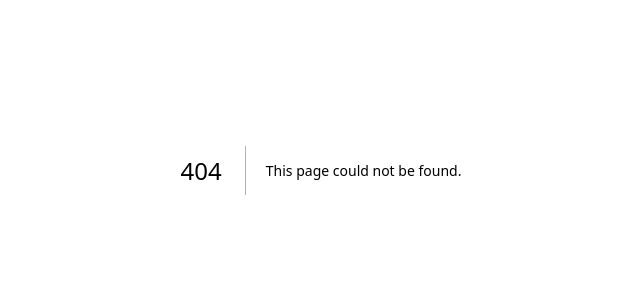
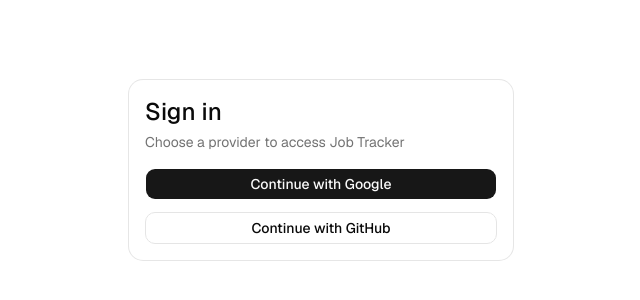
Before and after one commit to vanyanv/job-tracker, a Next.js app in the folder web/: page /signin in a window 1280 px wide. Before the commit this address had no page. Shown: the part 230-530 px from the top of the page, without its empty margins (319-959 px from the left). Built offline with nearby package versions, Linux system fonts and the light colour scheme.

Commit message:
feat(step2): add custom sign-in page with Google and GitHub buttons

```diff
--- /dev/null
+++ b/web/app/(auth)/signin/page.tsx
@@ -0,0 +1,46 @@
+import { signIn } from "@/auth";
+import {
+  Card,
+  CardContent,
+  CardDescription,
+  CardHeader,
+  CardTitle,
+} from "@/components/ui/card";
+import { Button } from "@/components/ui/button";
+
+export default function SignInPage() {
+  return (
+    <div className="flex min-h-screen items-center justify-center bg-background">
+      <Card className="w-full max-w-sm">
+        <CardHeader>
+          <CardTitle className="text-2xl">Sign in</CardTitle>
+          <CardDescription>
+            Choose a provider to access Job Tracker
+          </CardDescription>
+        </CardHeader>
+        <CardContent className="flex flex-col gap-3">
+          <form
+            action={async () => {
+              "use server";
+              await signIn("google", { redirectTo: "/dashboard" });
+            }}
+          >
+            <Button type="submit" className="w-full">
+              Continue with Google
+            </Button>
+          </form>
+          <form
+            action={async () => {
+              "use server";
+              await signIn("github", { redirectTo: "/dashboard" });
+            }}
+          >
+            <Button type="submit" variant="outline" className="w-full">
+              Continue with GitHub
+            </Button>
+          </form>
+        </CardContent>
+      </Card>
+    </div>
+  );
+}
```
